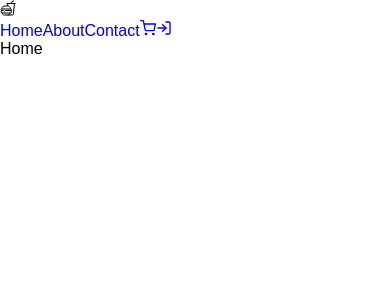
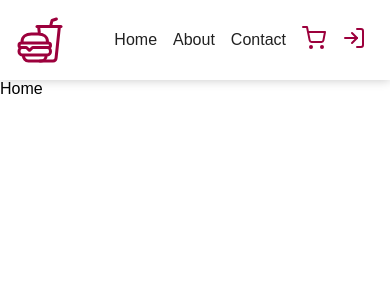
Before and after one commit to 0ALEX-2/burgar_wala, a React (Create React App) app: page / in a window 390 px wide. Shown: the top 300 px of the page. Built offline with nearby package versions, Linux system fonts and the light colour scheme.

Commit message:
updated navbar

```diff
--- a/src/App.js
+++ b/src/App.js
@@ -1,6 +1,7 @@
 import Header from "./components/home/layout/Header";
 import { Routes, Route } from "react-router-dom";
 import "./styles/app.scss";
+import "./styles/header.scss";
 import Home from "./components/home/Home";
 
 function App() {
--- /dev/null
+++ b/src/styles/colors.scss
@@ -0,0 +1,5 @@
+$red:rgb(156,0,60);
+$reddark:rgb(126,0,48);
+$dark:rgb(33,33,33);
+$lightdark:rgba(33,33,33,0.711);
+$pink:rgb(255,239,239);
--- /dev/null
+++ b/src/styles/header.scss
@@ -0,0 +1,50 @@
+@import "colors";
+
+nav {
+  height: 5rem;
+  padding: 2rem;
+  display: flex;
+  justify-content: space-between;
+  align-items: center;
+  box-shadow: 0 0 10px rgba(0, 0, 0, 0.229);
+  background-color: white;
+
+  > div {
+    display: flex;
+    align-items: center;
+
+    > svg {
+      color: $red;
+      font-size: 3rem;
+    }
+
+    > a {
+      margin: 0 2rem;
+      color: $dark;
+      transition: color 0.3s;
+
+      &:hover{
+        color: $lightdark;
+      }
+
+      >svg{
+        color: $red;
+        transition: inherit;
+        font-size: 1.5rem;
+
+        &:hover{
+            color: $lightdark;
+          }
+      }
+    }
+  }
+}
+
+@media screen and (max-width:600px){
+    nav{
+        padding: 1rem;
+        >div>a{
+            margin: 0 0.5rem;
+        }
+    }
+}
```
